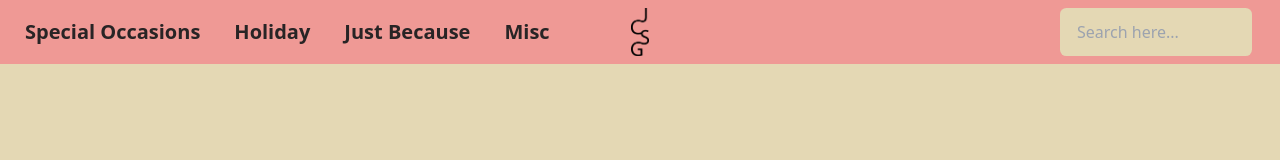
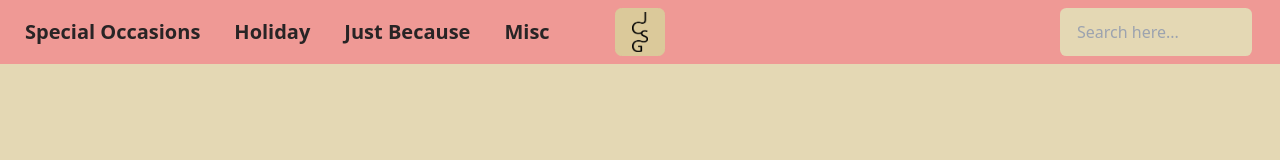
Before and after one commit to jwwinburn/CourtneysCards, a React (Create React App) app: page / in a window 1280 px wide. Shown: the top 160 px of the page. Built offline with nearby package versions, Linux system fonts and the light colour scheme.

Commit message:
Added button to logo

```diff
--- a/src/Components/Navbar.js
+++ b/src/Components/Navbar.js
@@ -43,9 +43,9 @@ function Navbar() {
           </a>
         </div>
 
-        <div className="w-4/12 flex justify-center">
+        <div className="btn w-18 flex justify-center">
           <img
-            className="max-h-12"
+            className="max-h-10"
             src="images/JCSG_Logo.png"
             onClick={() => {
               navigate("/");
```
